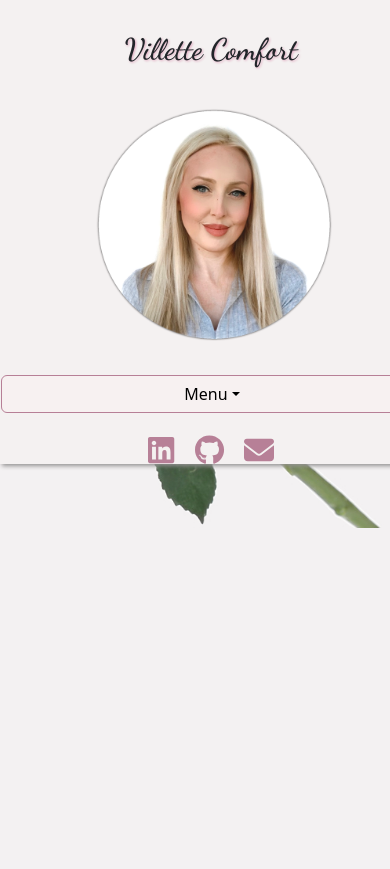
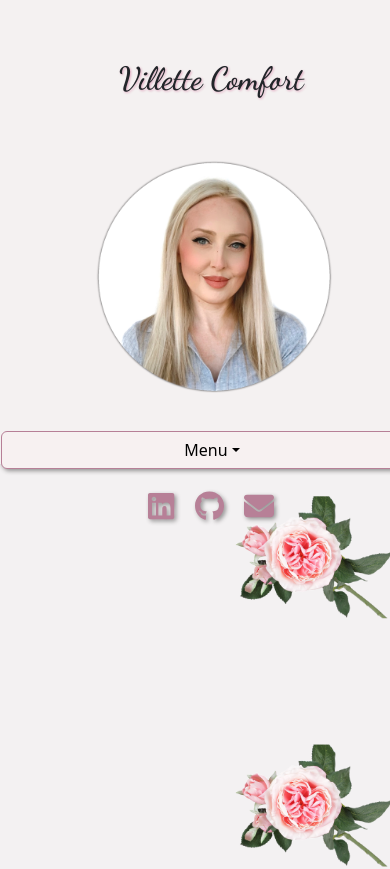
Before and after one commit to villettec/M20C-React_Portfolio, a React (Create React App) app: page / in a window 390 px wide. Shown: the top 869 px of the page. Built offline with nearby package versions, Linux system fonts and the light colour scheme.

Commit message:
Changing responsiveness measurements

```diff
--- a/src/style.css
+++ b/src/style.css
@@ -5,7 +5,8 @@
 /* Main  */
 :root {
     --font: 'Montserrat', sans-serif;
-    --bgcolor: rgb(244, 241, 241);
+    --bgColor: rgb(244, 241, 241);
+    --dustyGrey: rgb(183, 128, 151);
 }
 
 main {
@@ -13,35 +14,34 @@ main {
 }
 
 body {
-    background-color: var(--bgcolor);
-    background-size: 700px 700px;
+    background-color: var(--bgColor);
     background-image: url("../public/images/rosebg.jpg");
-    background-size: 200vh;
+    background-size: 100vw;
     background-repeat: repeat;
     background-position-x: right;
 }
 
 /* Sidebar */
 .sidebar {
+    margin-top: -11vh;
+    background-color: var(--bgColor);
+    border: 1px solid var(--bgColor);;
     filter: drop-shadow(2px 2px 2px rgb(147, 146, 146));
-    border: 1px solid var(--bgcolor);;
-    background-color: var(--bgcolor);
-    min-width: 230px;
-    margin-top: -90px;
-    height: 110vh;
+    min-width: 20vw;
+    height: 105vh;
     position: fixed;
 }
 
 .sidebar h1 {
     font-family: "Dancing Script", cursive;
-    padding-top: 30px;
-    font-size: 30px;
+    padding-top: 7vh;
+    font-size: 200%;
     text-align: center;
     filter: drop-shadow(1px 1px 1px rgb(224, 168, 191));
 }
 
 .profile-pic {
-    margin: 30px 20px;
+    margin: 6vh 3vw 4vh 3vw;
     justify-content: center;
 }
 
@@ -49,7 +49,7 @@ body {
 nav {
     text-align: center;
     font-family: var(--font);
-    font-size: 20px;
+    font-size: 125%;
 }
 
 ul {
@@ -330,7 +330,7 @@ a:active {
 /* Mobile*/
 @media screen
 and (min-width : 250px)
-and (max-width : 1024px) {
+and (max-width : 440px) {
     .sidebar {
         margin-top: 0vh;
         position: relative;
```
